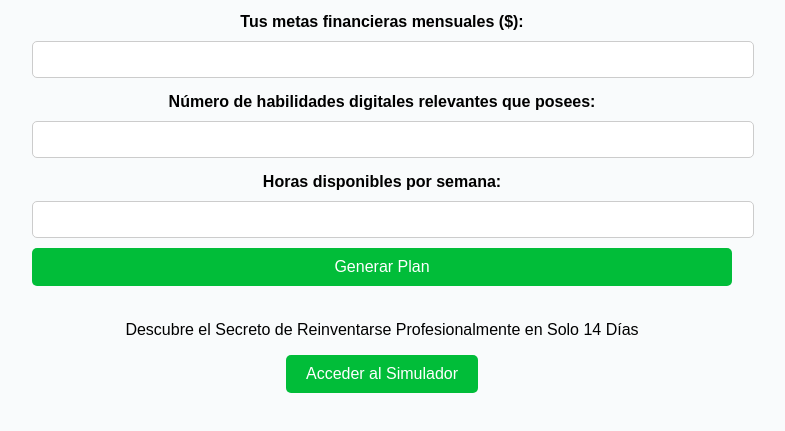
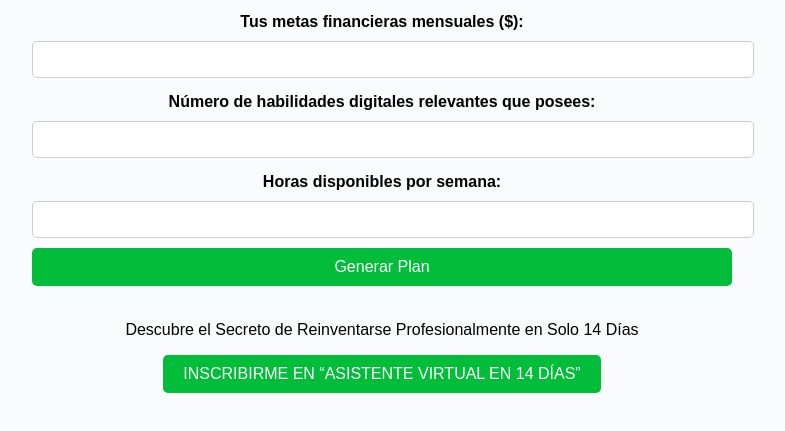
Before and after one commit to BaiMedi/carreradigital, a plain HTML site: page index.html in a window 1280 px wide. Shown: the part 129-560 px from the top of the page, without its empty margins (258-1043 px from the left). Drawn offline with Linux system fonts and the light colour scheme.

Commit message:
Update index.html

```diff
--- a/index.html
+++ b/index.html
@@ -82,7 +82,7 @@
         <div class="result" id="result"></div>
         <div class="cta-container">
             <p class="highlight-text">Descubre el Secreto de Reinventarse Profesionalmente en Solo 14 Días</p>
-            <a href="https://klicana.work/Ecpzgd" class="cta-button">Acceder al Simulador</a>
+            <a href="https://klicana.work/Ecpzgd" class="cta-button">INSCRIBIRME EN “ASISTENTE VIRTUAL EN 14 DÍAS”</a>
         </div>
     </div>
 
```
